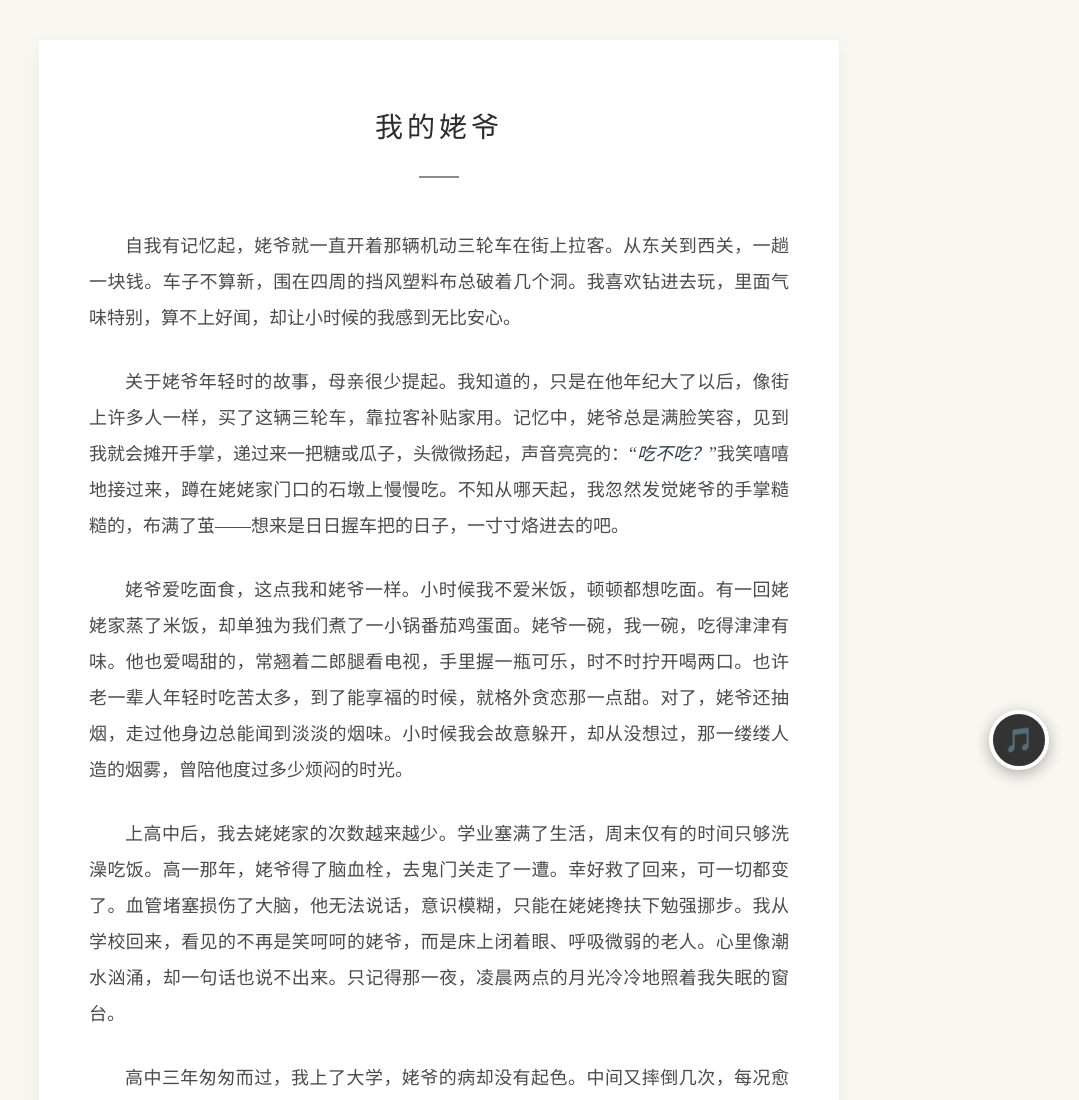
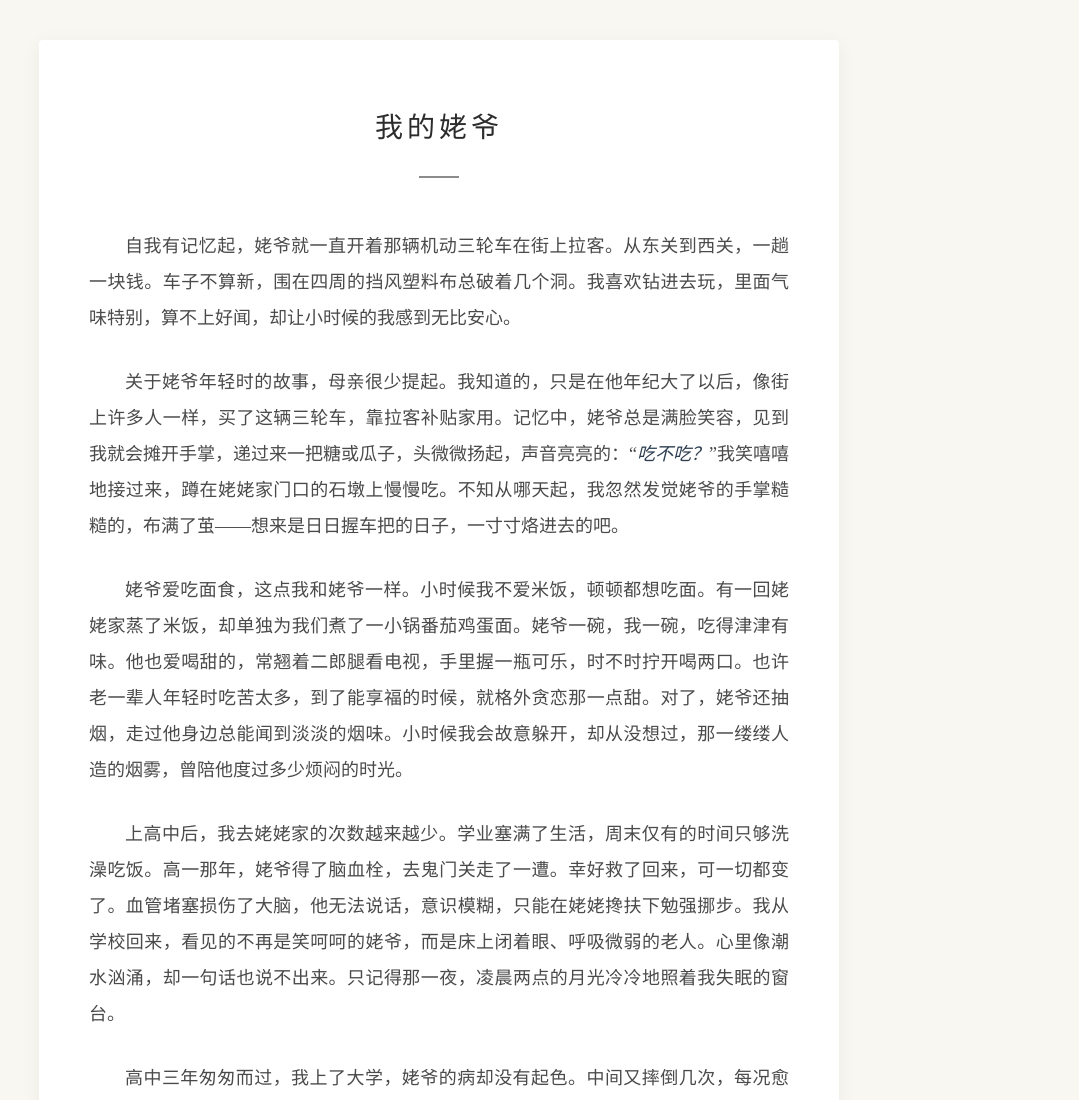
Before and after one commit to jiashuoliu633-jpg/memory1, a plain HTML site: page index.html in a window 1280 px wide. Shown: the top 1100 px of the page, without its empty margins (201-1280 px from the left). Drawn offline with Linux system fonts and the light colour scheme.

Commit message:
Update index.html

```diff
--- a/index.html
+++ b/index.html
@@ -147,65 +147,28 @@
             &mdash; 谨以此文，纪念姥爷 &mdash;
         </div>
     </div>
-<audio id="myAudio" loop preload="auto">
-    <source src="bgm.mp3" type="audio/mpeg"> </audio>
-
-<style>
-    #musicBtn {
-        position: fixed;
-        bottom: 30px;
-        right: 30px;
-        width: 60px;
-        height: 60px;
-        border-radius: 50%; /* 圆形 */
-        background: #333; /* 唱片底色 */
-        border: 4px solid #fff;
-        color: white;
-        font-size: 24px;
-        cursor: pointer;
-        display: flex;
-        align-items: center;
-        justify-content: center;
-        z-index: 999;
-        box-shadow: 0 4px 15px rgba(0,0,0,0.3);
-        transition: transform 0.3s;
-    }
-
-    /* 定义旋转动画 */
-    @keyframes rotateRecord {
-        from { transform: rotate(0deg); }
-        to { transform: rotate(360deg); }
-    }
-
-    /* 当音乐播放时添加这个类 */
-    .is-playing {
-        animation: rotateRecord 3s linear infinite;
-    }
-
-    /* 鼠标悬停时的微调 */
-    #musicBtn:hover {
-        transform: scale(1.1);
-    }
-</style>
-
-<button onclick="toggleMusic()" id="musicBtn">🎵</button>
-
 <script>
     var audio = document.getElementById("myAudio");
     var btn = document.getElementById("musicBtn");
+    var isLoading = false; // 增加一个加载状态锁
 
     function toggleMusic() {
+        if (isLoading) return; // 如果正在处理中，直接返回
+
         if (audio.paused) {
+            isLoading = true;
             audio.play().then(() => {
-                btn.classList.add("is-playing"); // 开始旋转
-                btn.innerHTML = "💿"; // 播放时换个图标
+                isLoading = false;
+                btn.innerHTML = "💿";
+                btn.classList.add("is-playing");
             }).catch(error => {
-                console.error("播放失败:", error);
+                isLoading = false;
+                console.log("播放被拦截或失败:", error);
             });
         } else {
             audio.pause();
-            btn.classList.remove("is-playing"); // 停止旋转
             btn.innerHTML = "🎵";
+            btn.classList.remove("is-playing");
         }
     }
 </script>
```
